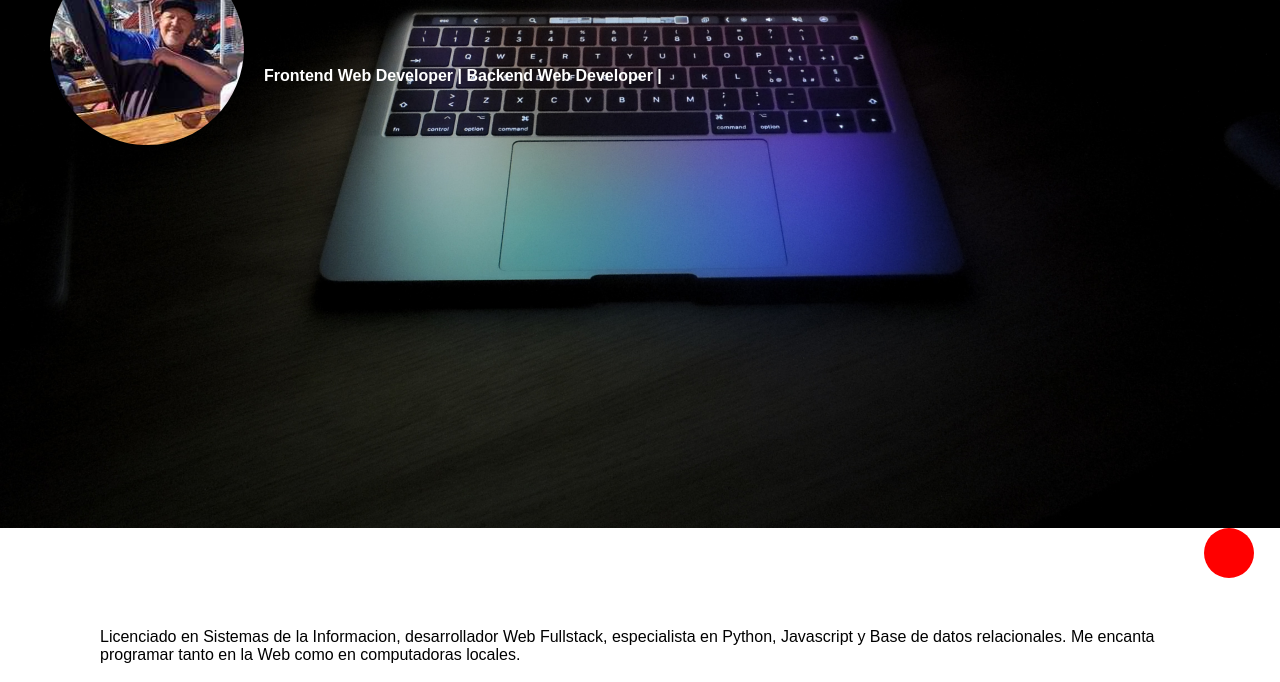
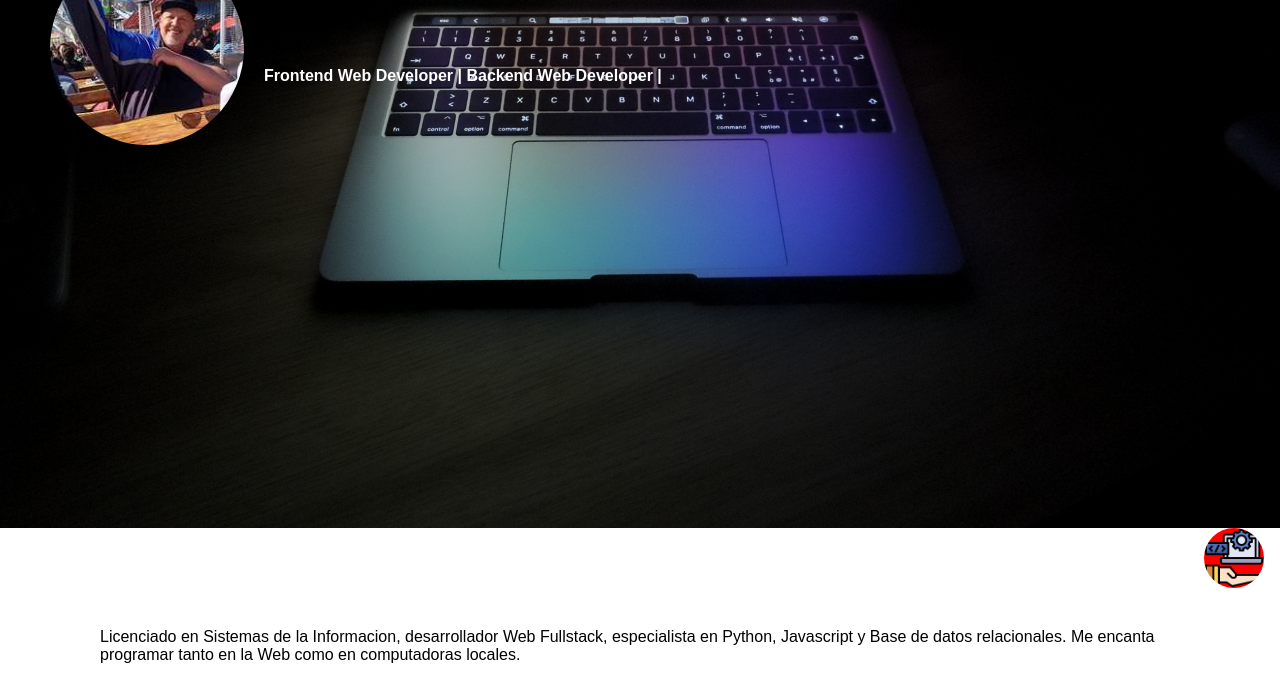
Before and after one commit to marcelopcolman/mi-web, a plain HTML site: page index.html in a window 1280 px wide. Shown: the part 520-1202 px from the top of the page. Drawn offline with Linux system fonts and the light colour scheme.

Commit message:
modificamos animacion

```diff
--- a/index.html
+++ b/index.html
@@ -8,9 +8,11 @@
     <style>
         #moving-element {
             position: absolute;
-            width: 50px;
-            height: 50px;
+            width: 60px;
+            height: 60px;
             border-radius: 50%;
+            background-image: url('imagenes/logo.png');
+            background-size: cover;
         }
     </style>
 </head>
```
